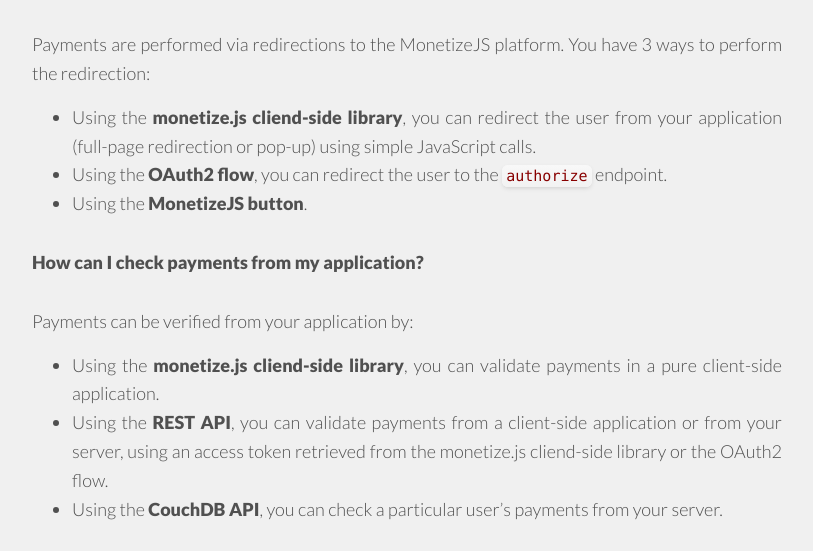
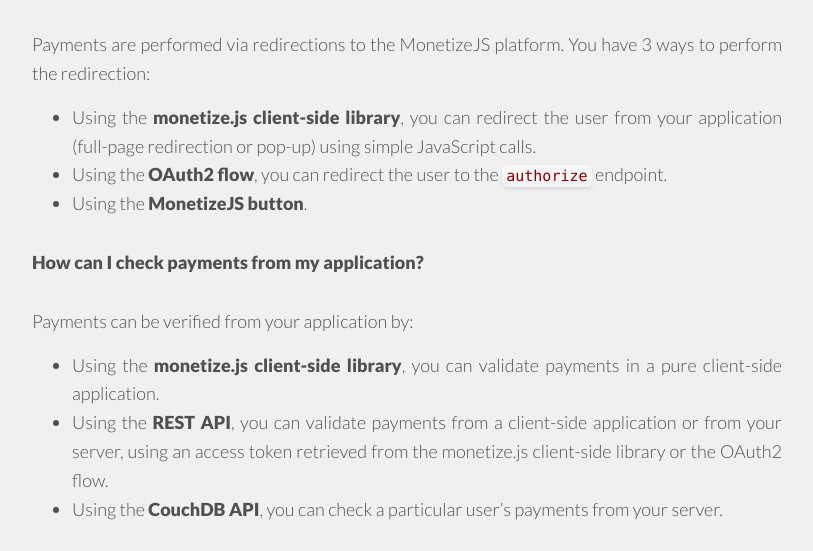
Before and after one commit to monetizejs/monetizejs.github.io, a Jekyll site: the page built from faq/index.html, in a window 1280 px wide. Shown: the part 789-1340 px from the top of the page, without its empty margins (248-1061 px from the left). Built offline with Jekyll 4.4.1, drawn with Linux system fonts in a browser that asks for light colours; nearby versions of some CDN libraries.

Commit message:
Published with https://stackedit.io/

```diff
--- a/faq/index.html
+++ b/faq/index.html
@@ -23,7 +23,7 @@
 <p>Payments are performed via redirections to the MonetizeJS platform. You have 3 ways to perform the redirection:</p>
 
 <ul>
-<li>Using the <strong>monetize.js cliend-side library</strong>, you can redirect the user from your application (full-page redirection or pop-up) using simple JavaScript calls.</li>
+<li>Using the <strong>monetize.js client-side library</strong>, you can redirect the user from your application (full-page redirection or pop-up) using simple JavaScript calls.</li>
 <li>Using the <strong>OAuth2 flow</strong>, you can redirect the user to the <code>authorize</code> endpoint.</li>
 <li>Using the <strong>MonetizeJS button</strong>.</li>
 </ul>
@@ -33,8 +33,8 @@
 <p>Payments can be verified from your application by:</p>
 
 <ul>
-<li>Using the <strong>monetize.js cliend-side library</strong>, you can validate payments in a pure client-side application.</li>
-<li>Using the <strong>REST API</strong>, you can validate payments from a client-side application or from your server, using an access token retrieved from the monetize.js cliend-side library or the OAuth2 flow.</li>
+<li>Using the <strong>monetize.js client-side library</strong>, you can validate payments in a pure client-side application.</li>
+<li>Using the <strong>REST API</strong>, you can validate payments from a client-side application or from your server, using an access token retrieved from the monetize.js client-side library or the OAuth2 flow.</li>
 <li>Using the <strong>CouchDB API</strong>, you can check a particular user’s payments from your server.</li>
 </ul>
 
```
